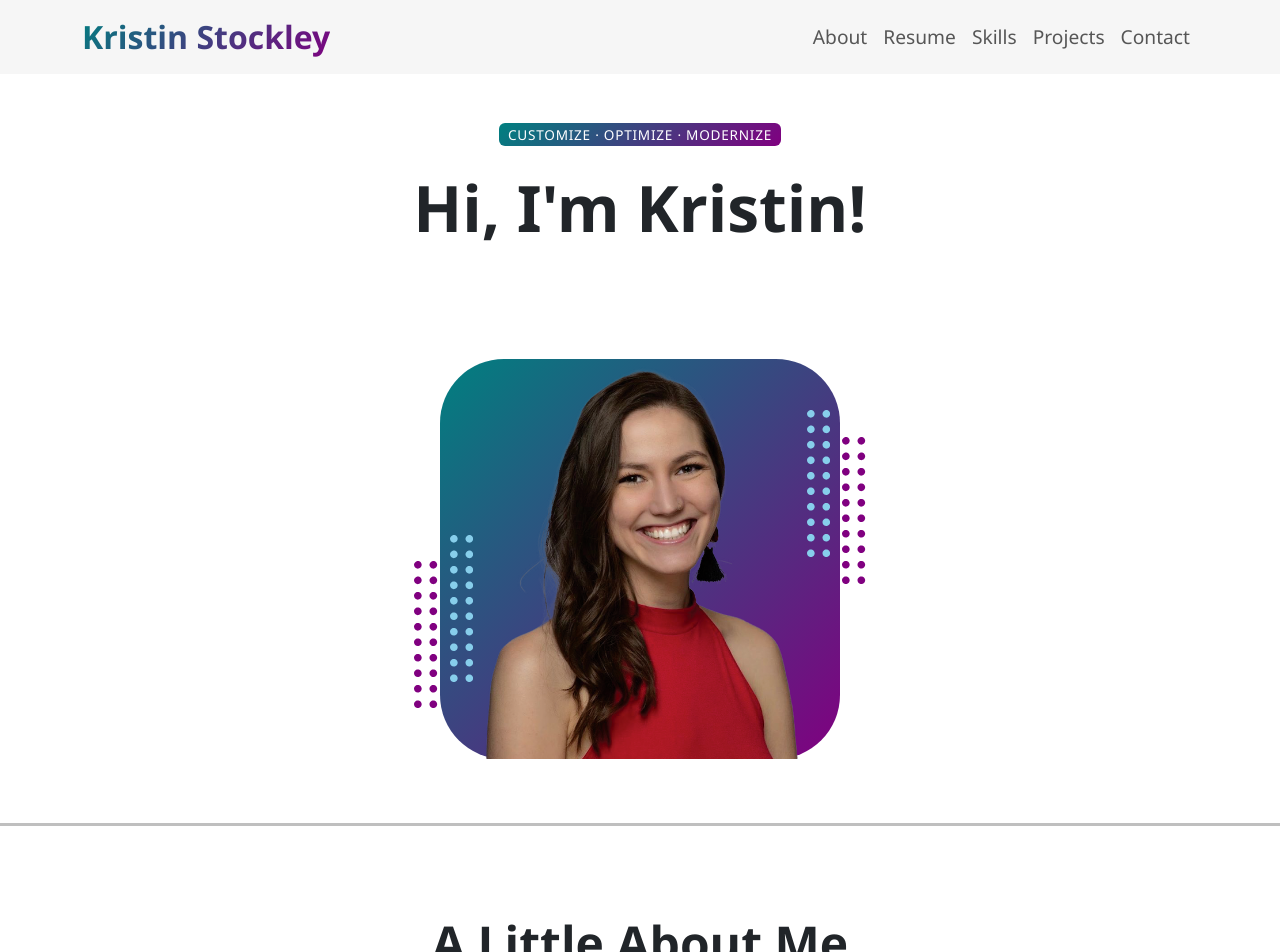
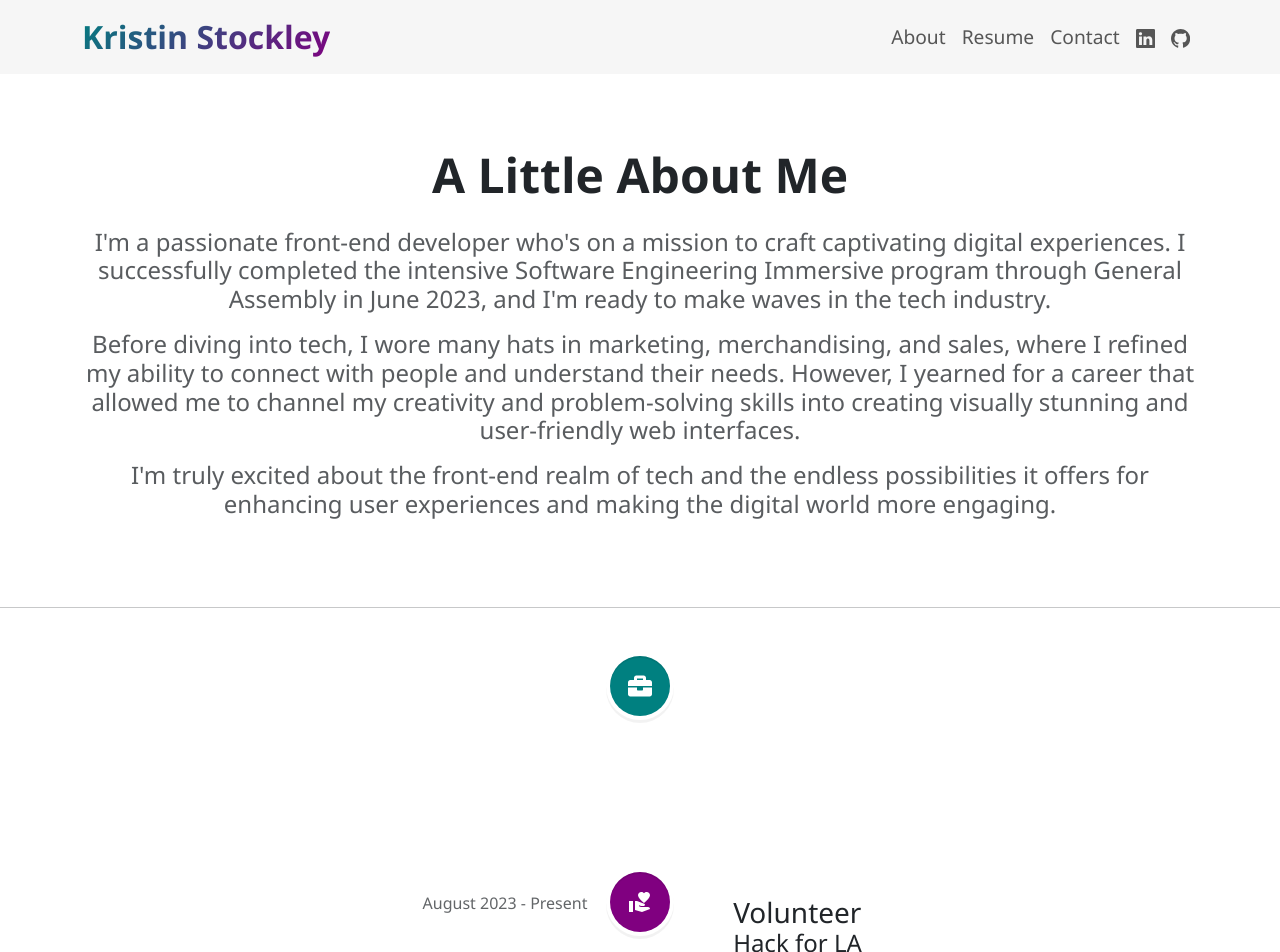
Before and after one commit to kristinstockley/my-portfolio, a React (Create React App) app: page /about in a window 1280 px wide. Shown: the top 952 px of the page. Built offline with nearby package versions, Linux system fonts and the light colour scheme.

Commit message:
created about page with vertical timeline setup

```diff
--- a/package.json
+++ b/package.json
@@ -16,8 +16,11 @@
     "react": "^18.2.0",
     "react-bootstrap": "^2.9.0",
     "react-dom": "^18.2.0",
+    "react-icons": "^4.11.0",
     "react-pdf": "^7.4.0",
+    "react-router-dom": "^6.16.0",
     "react-scripts": "5.0.1",
+    "react-vertical-timeline-component": "^3.6.0",
     "web-vitals": "^2.1.4"
   },
   "scripts": {
--- a/src/App.js
+++ b/src/App.js
@@ -1,15 +1,22 @@
+import { BrowserRouter as Router, Routes, Route } from 'react-router-dom';
 import Navbar from './components/Navbar/Navbar';
-import HomePage from './pages/HomePage/HomePage'
+import HomePage from './pages/HomePage/HomePage';
+import AboutPage from './pages/AboutPage/AboutPage';
+import ContactPage from './pages/ContactPage/ContactPage';
 
 function App() {
-  return (
-    <div className="App">
-      <Navbar />
-      <HomePage />
-
-
-    </div>
-  );
+	return (
+		<>
+			<Router>
+				<Navbar />
+				<Routes>
+					<Route path="/" element={<HomePage />} />
+					<Route path="/about" element={<AboutPage />} />
+					<Route path="/contact" element={<ContactPage />} />
+				</Routes>
+			</Router>
+		</>
+	);
 }
 
 export default App;
--- /dev/null
+++ b/src/components/MyVerticalTimeline/MyVerticalTimeline.jsx
@@ -0,0 +1,110 @@
+import { VerticalTimeline, VerticalTimelineElement } from 'react-vertical-timeline-component';
+import 'react-vertical-timeline-component/style.min.css';
+import { FaBriefcase, FaGraduationCap, FaStar } from 'react-icons/fa';
+import { BiSolidCertification, BiLogoDjango, BiLogoReact } from 'react-icons/bi';
+import { MdVolunteerActivism } from 'react-icons/md';
+
+export default function MyVerticalTimeline() {
+  return (
+    <>
+      <VerticalTimeline>
+        <VerticalTimelineElement
+          className="vertical-timeline-element--work"
+          contentStyle={{ background: 'purple', color: '#fff' }}
+          contentArrowStyle={{ borderRight: '7px solid  purple' }}
+          date="September 2023 - Present"
+          iconStyle={{ background: 'teal', color: '#fff' }}
+          icon={<FaBriefcase />}
+        >
+          <h3 className="vertical-timeline-element-title">Intern</h3>
+          <h4 className="vertical-timeline-element-subtitle">Oigetit</h4>
+          <p>
+            Quality Assurance Analyst
+          </p>
+        </VerticalTimelineElement>
+        <VerticalTimelineElement
+          className="vertical-timeline-element--work"
+          date="August 2023 - Present"
+          iconStyle={{ background: 'purple', color: '#fff' }}
+          icon={<MdVolunteerActivism />}
+        >
+          <h3 className="vertical-timeline-element-title">Volunteer</h3>
+          <h4 className="vertical-timeline-element-subtitle">Hack for LA</h4>
+          <p>
+            Software Engineer
+          </p>
+        </VerticalTimelineElement>
+        <VerticalTimelineElement
+          className="vertical-timeline-element--work"
+          date="July 2023 - Present"
+          iconStyle={{ background: 'teal', color: '#fff' }}
+          icon={<BiLogoReact />}
+
+        >
+          <h3 className="vertical-timeline-element-title">refurred</h3>
+          <h4 className="vertical-timeline-element-subtitle">Group Project: Front-End Developer</h4>
+          <p>
+            <a href="https://www.re-furred.com/">re-furred.com</a>
+          </p>
+        </VerticalTimelineElement>
+        <VerticalTimelineElement
+          className="vertical-timeline-element--education"
+          date="June 2023"
+          iconStyle={{ background: 'teal', color: '#fff' }}
+          icon={<BiSolidCertification />}
+
+        >
+          <h3 className="vertical-timeline-element-title">Certification</h3>
+          <h4 className="vertical-timeline-element-subtitle">General Assembly</h4>
+          <p>
+            Software Engineering Immersive
+          </p>
+        </VerticalTimelineElement>
+        <VerticalTimelineElement
+          className="vertical-timeline-element--education"
+          date="June 5 - 12, 2023"
+          iconStyle={{ background: 'purple', color: '#fff' }}
+          icon={<BiLogoReact />}
+
+        >
+          <h3 className="vertical-timeline-element-title">Class Project</h3>
+          <h4 className="vertical-timeline-element-subtitle">CountMeIn</h4>
+          <p>
+          <a href="https://count-me-in.herokuapp.com/">count-me-in.herokuapp.com</a>
+
+          </p>
+        </VerticalTimelineElement>
+        <VerticalTimelineElement
+          className="vertical-timeline-element--education"
+          date="May 15 - 19, 2023"
+          iconStyle={{ background: 'purple', color: '#fff' }}
+          icon={<BiLogoDjango />}
+
+        >
+          <h3 className="vertical-timeline-element-title">Class Project</h3>
+          <h4 className="vertical-timeline-element-subtitle">SwiftSeats</h4>
+          <p>
+          <a href="https://swiftseats.herokuapp.com/">swiftseats.herokuapp.com</a>
+
+          </p>
+        </VerticalTimelineElement>
+        <VerticalTimelineElement
+          className="vertical-timeline-element--education"
+          date="August 2009 - December 2012"
+          iconStyle={{ background: 'purple', color: '#fff' }}
+          icon={<FaGraduationCap />}
+        >
+          <h3 className="vertical-timeline-element-title">Bachelor's Degree</h3>
+          <h4 className="vertical-timeline-element-subtitle">University of North Texas</h4>
+          <p>
+            B.S, Merchandising
+          </p>
+        </VerticalTimelineElement>
+        <VerticalTimelineElement
+          iconStyle={{ background: 'teal', color: '#fff' }}
+          icon={<FaStar />}
+        />
+      </VerticalTimeline>
+    </>
+  )
+}
--- a/src/components/Navbar/Navbar.jsx
+++ b/src/components/Navbar/Navbar.jsx
@@ -1,33 +1,55 @@
 import React from 'react';
 import './Navbar.scss';
 import ResumeModal from '../ResumeModal/ResumeModal';
+import { Link } from 'react-router-dom';
+import { BsLinkedin, BsGithub } from 'react-icons/bs';
+
+
 
 
 export default function NavBar() {
   return (
     <nav className="navbar navbar-expand-lg">
       <div className="container">
-        <a href className="navbar-brand text-gradient">Kristin Stockley</a>
+        <Link to="/" className="navbar-brand text-gradient">Kristin Stockley</Link>
         <button className="navbar-toggler" type="button" data-bs-toggle="collapse" data-bs-target="#navbarNav"
           aria-controls="navbarNav" aria-expanded="false" aria-label="Toggle navigation">
           <span className="navbar-toggler-icon"></span>
         </button>
         <div className="collapse navbar-collapse" id="navbarNav">
           <ul className="navbar-nav ms-auto">
-            <li className="nav-item">
-              <a className="nav-link" href="#about">About</a>
-            </li>
+          <li className="nav-item">
+              <Link to="/about" className="nav-link">About</Link>
+          </li>
             <li className="nav-item">
                 <ResumeModal />
             </li>
+            {/* <li className="nav-item">
+              <a className="nav-link" href="#projects">Projects</a>
+            </li> */}
             <li className="nav-item">
-              <a className="nav-link" href="#skills">Skills</a>
+              <Link to="/contact" className="nav-link">Contact</Link>
+          </li>
+          <li className="nav-item">
+              <a
+                href="https://www.linkedin.com/in/kristin-stockley/"
+                className="nav-link"
+                target="_blank"
+                rel="noopener noreferrer"
+              >
+                <BsLinkedin />
+              </a>
             </li>
             <li className="nav-item">
-              <a className="nav-link" href="#projects">Projects</a>
-            </li>
-            <li className="nav-item">
-              <a className="nav-link" href="#contact">Contact</a>
+              <a
+                href="https://github.com/kristinstockley"
+                className="nav-link"
+                target="_blank"
+                rel="noopener noreferrer"
+
+              >
+                <BsGithub />
+              </a>
             </li>
           </ul>
         </div>
--- /dev/null
+++ b/src/pages/AboutPage/AboutPage.jsx
@@ -0,0 +1,60 @@
+import MyVerticalTimeline from '../../components/MyVerticalTimeline/MyVerticalTimeline';
+import { useEffect, useState } from 'react';
+
+
+export default function AboutPage (){
+    const initialText = "A Little About Me";
+    const typingSpeed = 100;
+
+    const [displayedText, setDisplayedText] = useState('');
+    const [currentIndex, setCurrentIndex] = useState(0);
+
+    useEffect(() => {
+        let typingInterval;
+
+        if (currentIndex < initialText.length) {
+          typingInterval = setInterval(() => {
+            setDisplayedText((prevText) => prevText + initialText[currentIndex]);
+            setCurrentIndex((prevIndex) => prevIndex + 1);
+          }, typingSpeed);
+        } else {
+          clearInterval(typingInterval);
+        }
+
+        return () => {
+          clearInterval(typingInterval);
+        };
+      }, [currentIndex]);
+
+    return(
+        <>
+        <div>
+        <section className="py-5">
+                <div className="container about-container" id="about">
+                    <div className="row gx-6 justify-content-center">
+                        <div className="col-xxl-10">
+                            <div className="my-4">
+                                <h1 className="display-5 fw-bolder text-center mb-4"><span className="d-inline">{displayedText}</span></h1>
+                                <h4 className="text-muted about mb-3 text-center">
+                                    I'm a passionate front-end developer who's on a mission to craft captivating digital experiences.
+                                    I successfully completed the intensive Software Engineering Immersive program through General Assembly
+                                    in June 2023, and I'm ready to make waves in the tech industry. </h4>
+                                <h4 className="text-muted about mb-3 text-center">Before diving into tech, I wore many hats
+                                    in marketing, merchandising, and sales, where I refined my ability to connect with people and understand
+                                    their needs.
+                                    However, I yearned for a career that allowed me to channel my creativity and problem-solving skills into
+                                    creating visually stunning and user-friendly web interfaces.</h4>
+                                <h4 className="text-muted about text-center">I'm truly excited about the front-end realm of
+                                    tech and the endless possibilities it offers for enhancing user experiences and making the digital world
+                                    more engaging.</h4>
+                            </div>
+                        </div>
+                    </div>
+                </div>
+            </section>
+            <hr />
+        <MyVerticalTimeline />
+        </div>
+        </>
+    )
+}
--- a/src/pages/HomePage/HomePage.jsx
+++ b/src/pages/HomePage/HomePage.jsx
@@ -1,6 +1,6 @@
-import React, { useEffect, useState } from 'react';
+import { useEffect, useState } from 'react';
 import './HomePage.scss';
-// import ContactForm from '../../components/ContactForm/ContactForm';
+
 
 
 export default function HomePage() {
@@ -58,6 +58,7 @@ export default function HomePage() {
 
     return (
         <>
+
             <header className="header py-5">
                 <div className="container px-5">
                     <div className="row gx-5 align-items-center">
@@ -75,7 +76,7 @@ export default function HomePage() {
                             {/* <!-- Header profile picture--> */}
                             <div className="d-flex justify-content-center mt-5 mt-xxl-0">
                                 <div className="profile bg-gradient-primary-to-secondary">
-                                    <img className="profile-img" src="assets/images/profile-2.png" alt="..." loading="lazy" />
+                                    <img className="profile-img" src="assets/images/profile-2.png" alt="..." />
                                     <div className="dots-1">
                                         {/* <!-- SVG Dots--> */}
                                         <svg
@@ -372,10 +373,10 @@ export default function HomePage() {
                     </div>
                 </div>
             </header>
-            <hr className="featurette-divider">
-            </hr>
+            {/* <hr className="featurette-divider">
+            </hr> */}
             {/* <!-- About Section--> */}
-            <section className="py-5">
+            {/* <section className="py-5">
                 <div className="container about-container" id="about">
                     <div className="row gx-6 justify-content-center">
                         <div className="col-xxl-10">
@@ -397,7 +398,7 @@ export default function HomePage() {
                         </div>
                     </div>
                 </div>
-            </section>
+            </section> */}
 
             <hr className="featurette-divider">
             </hr>
@@ -525,34 +526,11 @@ export default function HomePage() {
                 </div>
             </section>
 
-
-
-
-
-            <hr className="featurette-divider" />
-
-            <footer className="row" id="contact">
-                <div className="col text-center">
-                    <h1 className="">Get in touch!</h1>
-                    {/* <ContactForm /> */}
-
-                    <a className="btn text-gradient" href="https://www.linkedin.com/in/kristin-stockley/" target="_blank" rel="noreferrer">
-                        <i className="bi bi-linkedin text-gradient"></i>
-                    </a>
-                    <a className="btn text-gradient" href="mailto:kbstockley@gmail.com" target="_blank" rel="noreferrer">
-                        <i className="bi bi-envelope text-gradient"></i>
-                    </a>
-                    <a className="btn text-gradient" href="https://github.com/kristinstockley" target="_blank" rel="noreferrer">
-                        <i className="bi bi-github text-gradient"></i>
-                    </a>
-                </div>
-            </footer>
-
+            <footer>
                 <button className="scroll-to-top rounded" id="scrollBtn" onClick={scrollToTop}>
                     <i className="fas fa-angle-up"></i>
                 </button>
-
-
+            </footer>
 
 
 
```
Also changed, not shown: 1 other file (tests, documents, lock files or other folders). Lines whose indentation alone changed are shown as unchanged.
